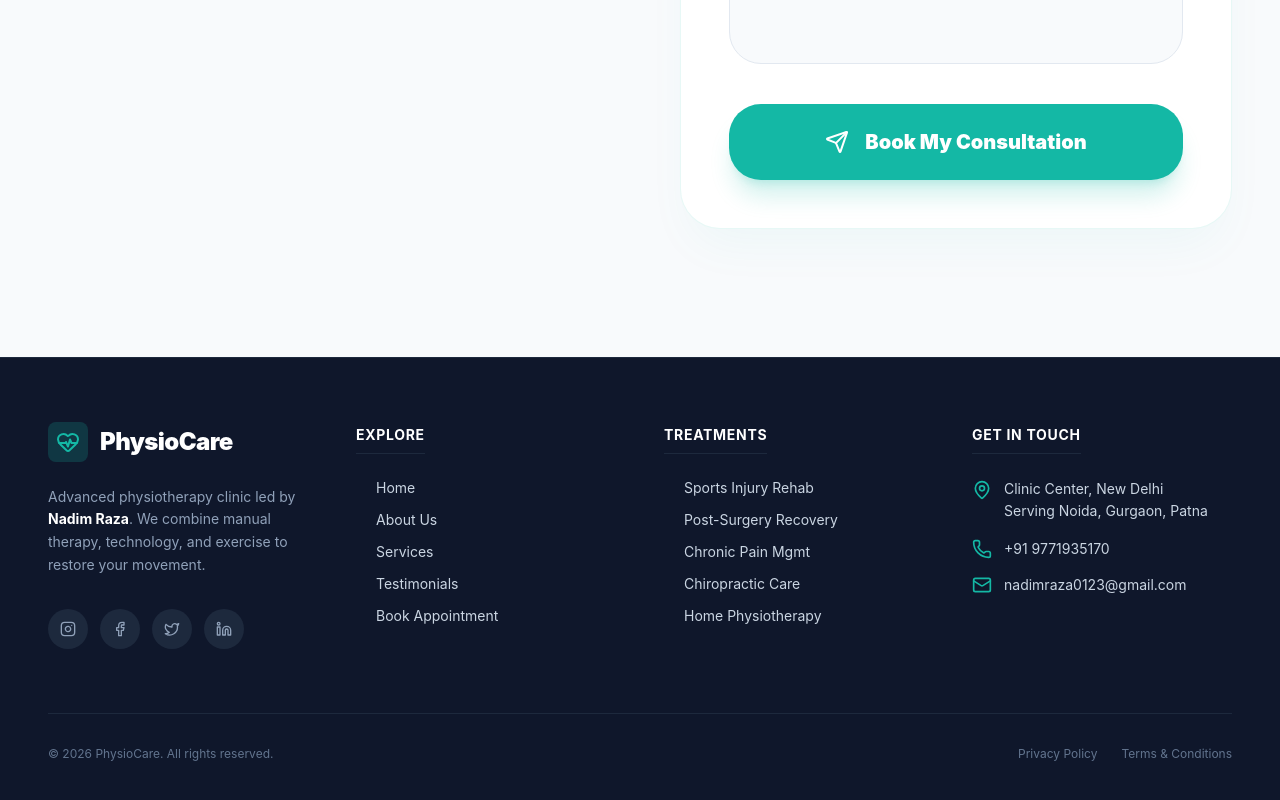
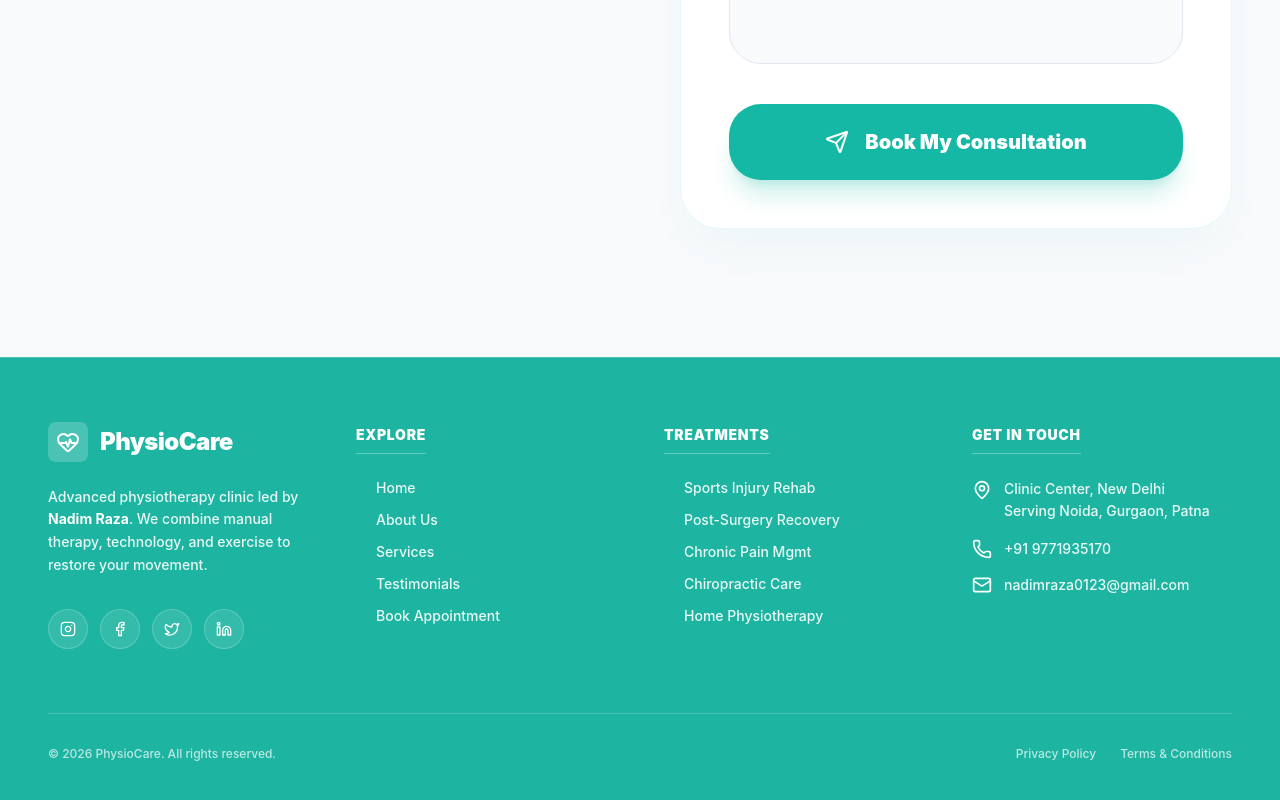
Before and after one commit to 4t1lucifer-cmd/healthcare-web-app, a Next.js app: page / in a window 1280 px wide. Shown: the part 2408-3208 px from the top of the page. Built offline with nearby package versions, Linux system fonts and the light colour scheme.

Commit message:
style(ui): update footer background to #1DB4A1 with high contrast theme

```diff
--- a/src/components/Footer.tsx
+++ b/src/components/Footer.tsx
@@ -6,18 +6,18 @@ import { HeartPulse, Mail, MapPin, Phone, Instagram, Facebook, Linkedin, Twitter
 
 const Footer = () => {
     return (
-        <footer className="bg-slate-900 border-t border-slate-800 text-slate-300 py-16 px-6 md:px-12 font-sans">
+        <footer className="bg-[#1DB4A1] text-white py-16 px-6 md:px-12 font-sans border-t border-white/20">
             <div className="max-w-7xl mx-auto grid grid-cols-1 md:grid-cols-2 lg:grid-cols-4 gap-12 mb-16">
 
                 {/* Brand Section */}
                 <div className="space-y-6">
                     <div className="flex items-center gap-3 text-2xl font-black text-white tracking-tight">
-                        <div className="w-10 h-10 bg-primary/20 flex items-center justify-center rounded-lg">
-                            <HeartPulse className="text-primary w-6 h-6" />
+                        <div className="w-10 h-10 bg-white/20 flex items-center justify-center rounded-lg">
+                            <HeartPulse className="text-white w-6 h-6" />
                         </div>
                         <span>PhysioCare</span>
                     </div>
-                    <p className="text-slate-400 text-sm leading-relaxed max-w-sm">
+                    <p className="text-white/90 text-sm leading-relaxed max-w-sm font-medium">
                         Advanced physiotherapy clinic led by <strong className="text-white">Nadim Raza</strong>.
                         We combine manual therapy, technology, and exercise to restore your movement.
                     </p>
@@ -26,7 +26,7 @@ const Footer = () => {
                             <a
                                 key={i}
                                 href="#"
-                                className="w-10 h-10 rounded-full bg-slate-800 flex items-center justify-center hover:bg-primary hover:text-white transition-all text-slate-400"
+                                className="w-10 h-10 rounded-full bg-white/10 flex items-center justify-center hover:bg-white hover:text-[#1DB4A1] transition-all text-white border border-white/20"
                             >
                                 <Icon className="w-4 h-4" />
                             </a>
@@ -36,12 +36,12 @@ const Footer = () => {
 
                 {/* Quick Links */}
                 <div>
-                    <h4 className="text-white font-bold uppercase tracking-wider text-sm mb-6 border-b border-slate-800 pb-2 inline-block">Explore</h4>
+                    <h4 className="text-white font-black uppercase tracking-wider text-sm mb-6 border-b border-white/30 pb-2 inline-block">Explore</h4>
                     <ul className="space-y-3 text-sm">
                         {['Home', 'About Us', 'Services', 'Testimonials', 'Book Appointment'].map((link) => (
                             <li key={link}>
-                                <a href="#" className="hover:text-primary transition-colors flex items-center gap-2 group">
-                                    <ArrowRight className="w-3 h-3 opacity-0 group-hover:opacity-100 transition-opacity text-primary" />
+                                <a href="#" className="hover:text-white/80 transition-colors flex items-center gap-2 group text-white/90 font-medium">
+                                    <ArrowRight className="w-3 h-3 opacity-0 group-hover:opacity-100 transition-opacity text-white" />
                                     {link}
                                 </a>
                             </li>
@@ -51,12 +51,12 @@ const Footer = () => {
 
                 {/* Services */}
                 <div>
-                    <h4 className="text-white font-bold uppercase tracking-wider text-sm mb-6 border-b border-slate-800 pb-2 inline-block">Treatments</h4>
+                    <h4 className="text-white font-black uppercase tracking-wider text-sm mb-6 border-b border-white/30 pb-2 inline-block">Treatments</h4>
                     <ul className="space-y-3 text-sm">
                         {['Sports Injury Rehab', 'Post-Surgery Recovery', 'Chronic Pain Mgmt', 'Chiropractic Care', 'Home Physiotherapy'].map((service) => (
                             <li key={service}>
-                                <a href="#" className="hover:text-primary transition-colors flex items-center gap-2 group">
-                                    <ArrowRight className="w-3 h-3 opacity-0 group-hover:opacity-100 transition-opacity text-primary" />
+                                <a href="#" className="hover:text-white/80 transition-colors flex items-center gap-2 group text-white/90 font-medium">
+                                    <ArrowRight className="w-3 h-3 opacity-0 group-hover:opacity-100 transition-opacity text-white" />
                                     {service}
                                 </a>
                             </li>
@@ -66,21 +66,21 @@ const Footer = () => {
 
                 {/* Contact Info */}
                 <div>
-                    <h4 className="text-white font-bold uppercase tracking-wider text-sm mb-6 border-b border-slate-800 pb-2 inline-block">Get in Touch</h4>
-                    <ul className="space-y-4 text-sm">
-                        <li className="flex items-start gap-3">
-                            <MapPin className="w-5 h-5 text-primary flex-shrink-0 mt-0.5" />
+                    <h4 className="text-white font-black uppercase tracking-wider text-sm mb-6 border-b border-white/30 pb-2 inline-block">Get in Touch</h4>
+                    <ul className="space-y-4 text-sm font-medium">
+                        <li className="flex items-start gap-3 text-white/90">
+                            <MapPin className="w-5 h-5 text-white flex-shrink-0 mt-0.5" />
                             <span className="leading-relaxed">
                                 Clinic Center, New Delhi<br />
                                 Serving Noida, Gurgaon, Patna
                             </span>
                         </li>
-                        <li className="flex items-center gap-3">
-                            <Phone className="w-5 h-5 text-primary flex-shrink-0" />
+                        <li className="flex items-center gap-3 text-white/90">
+                            <Phone className="w-5 h-5 text-white flex-shrink-0" />
                             <a href="tel:+919771935170" className="hover:text-white transition-colors">+91 9771935170</a>
                         </li>
-                        <li className="flex items-center gap-3">
-                            <Mail className="w-5 h-5 text-primary flex-shrink-0" />
+                        <li className="flex items-center gap-3 text-white/90">
+                            <Mail className="w-5 h-5 text-white flex-shrink-0" />
                             <a href="mailto:nadimraza0123@gmail.com" className="hover:text-white transition-colors">nadimraza0123@gmail.com</a>
                         </li>
                     </ul>
@@ -88,7 +88,7 @@ const Footer = () => {
             </div>
 
             {/* Copyright */}
-            <div className="pt-8 border-t border-slate-800 flex flex-col md:flex-row justify-between items-center gap-4 text-xs text-slate-500">
+            <div className="pt-8 border-t border-white/20 flex flex-col md:flex-row justify-between items-center gap-4 text-xs text-white/70 font-medium">
                 <p>&copy; {new Date().getFullYear()} PhysioCare. All rights reserved.</p>
                 <div className="flex gap-6">
                     <a href="#" className="hover:text-white transition-colors">Privacy Policy</a>
```
